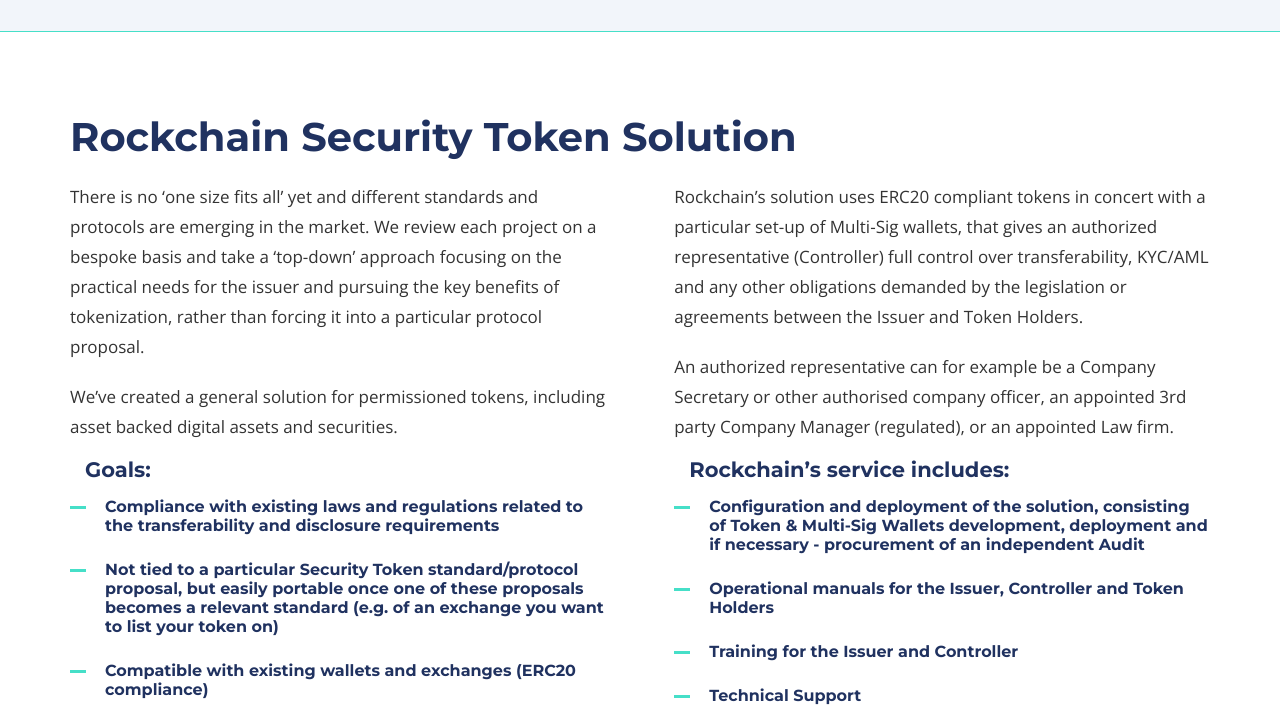
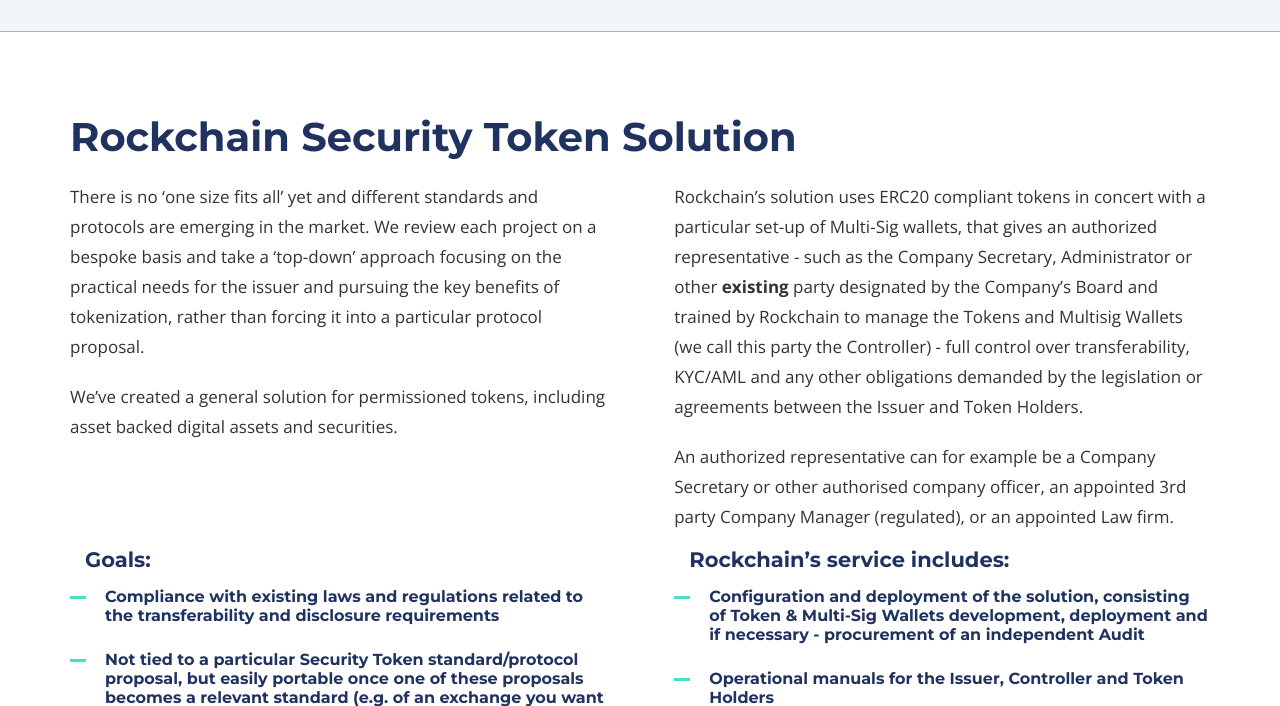
Before and after one commit to RockchainLab/rockchain.com, a PHP site: page /tokenized-securities in a window 1280 px wide. Shown: the part 3028-3734 px from the top of the page. Run offline with PHP 8.4, Linux system fonts and the light colour scheme; data that the repository does not hold is empty.

Commit message:
Text change

```diff
--- a/tokenized-securities.php
+++ b/tokenized-securities.php
@@ -132,7 +132,7 @@ $custom_og = '
 				<p class="paragraph-1">We’ve created a general solution for permissioned tokens, including asset backed digital assets and securities.</p>
 			</div>
 			<div class="box-6">
-                <p class="paragraph-1">Rockchain’s solution uses ERC20 compliant tokens in concert with a particular set-up of Multi-Sig wallets, that gives an authorized representative (Controller) full control over transferability, KYC/AML and any other obligations demanded by the legislation or agreements between the Issuer and Token Holders.</p>
+                <p class="paragraph-1">Rockchain’s solution uses ERC20 compliant tokens in concert with a particular set-up of Multi-Sig wallets, that gives an authorized representative - such as the Company Secretary, Administrator or other <strong>existing</strong> party designated by the Company’s Board and trained by Rockchain to manage the Tokens and Multisig Wallets (we call this party the Controller) - full control over transferability, KYC/AML and any other obligations demanded by the legislation or agreements between the Issuer and Token Holders.</p>
 								<p class="paragraph-1">An authorized representative can for example be a Company Secretary or other authorised company officer, an appointed 3rd party Company Manager (regulated), or an appointed Law firm.</p>
 			</div>
         </div>
```
